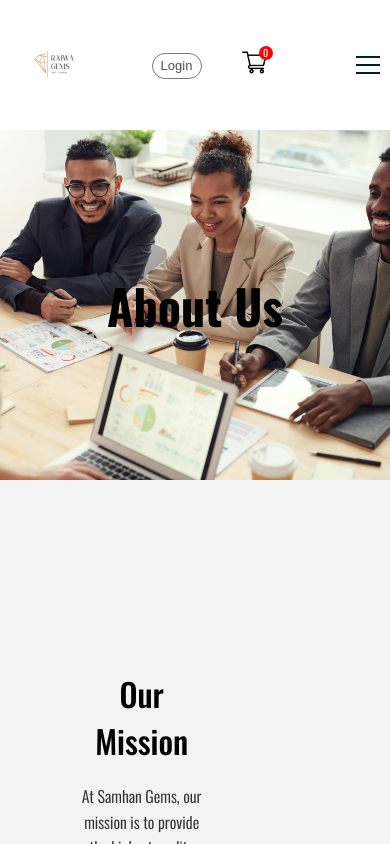
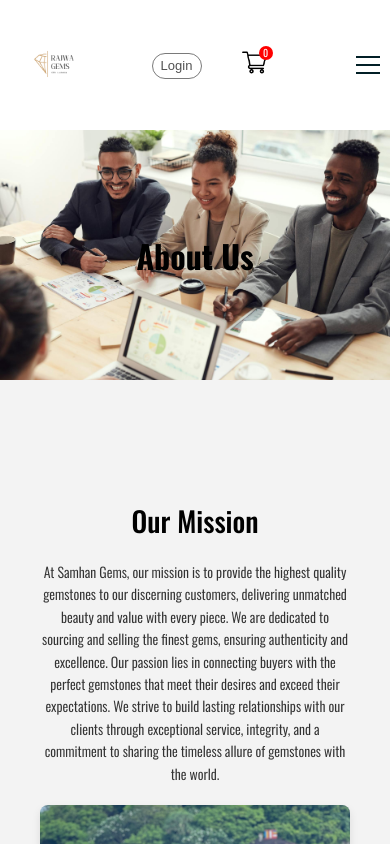
Before and after one commit to Samhan-6/gemsite, a React (Vite) app in the folder gemsite/: page /about in a window 390 px wide. Built offline with nearby package versions, Linux system fonts and the light colour scheme; no server answers.

Commit message:
about page support mobile view now

```diff
--- a/gemsite/src/components/about/About.css
+++ b/gemsite/src/components/about/About.css
@@ -117,3 +117,57 @@
   border-radius: 8px;
   box-shadow: 0 4px 8px rgba(0, 0, 0, 0.1);
 }
+
+/* Mobile view adjustments */
+@media (min-width: 320px) and (max-width: 480px) {
+  .about-header {
+    height: 250px; /* Reduce height for mobile view */
+  }
+
+  .about-header h2 {
+    font-size: 32px; /* Smaller font size for mobile */
+  }
+
+  .about {
+    padding: 20px; /* Reduce padding for mobile */
+    margin: 30px 10px; /* Adjust margin for mobile */
+  }
+
+  .mission,
+  .founding-story {
+    flex-direction: column; /* Stack elements vertically */
+    align-items: center; /* Center align items */
+    margin: 30px 0; /* Adjust margin for mobile */
+  }
+
+  .content-left,
+  .content-right {
+    flex: 1; /* Allow both content sections to take full width */
+    text-align: center; /* Center text for mobile */
+    padding: 10px; /* Reduce padding for mobile */
+  }
+
+  .content-left h1,
+  .content-right h1 {
+    font-size: 28px; /* Smaller font size for mobile */
+  }
+
+  .content-left p,
+  .content-right p {
+    font-size: 14px; /* Smaller font size for mobile */
+    max-width: 100%; /* Allow text to take full width */
+  }
+
+  .img-right,
+  .img-left {
+    order: 1; /* Stack images below text */
+    flex: 1; /* Allow images to take full width */
+    padding: 10px; /* Reduce padding for mobile */
+  }
+
+  .img-right img,
+  .img-left img {
+    width: 100%; /* Ensure images are responsive */
+    height: auto; /* Maintain aspect ratio */
+  }
+}
```
